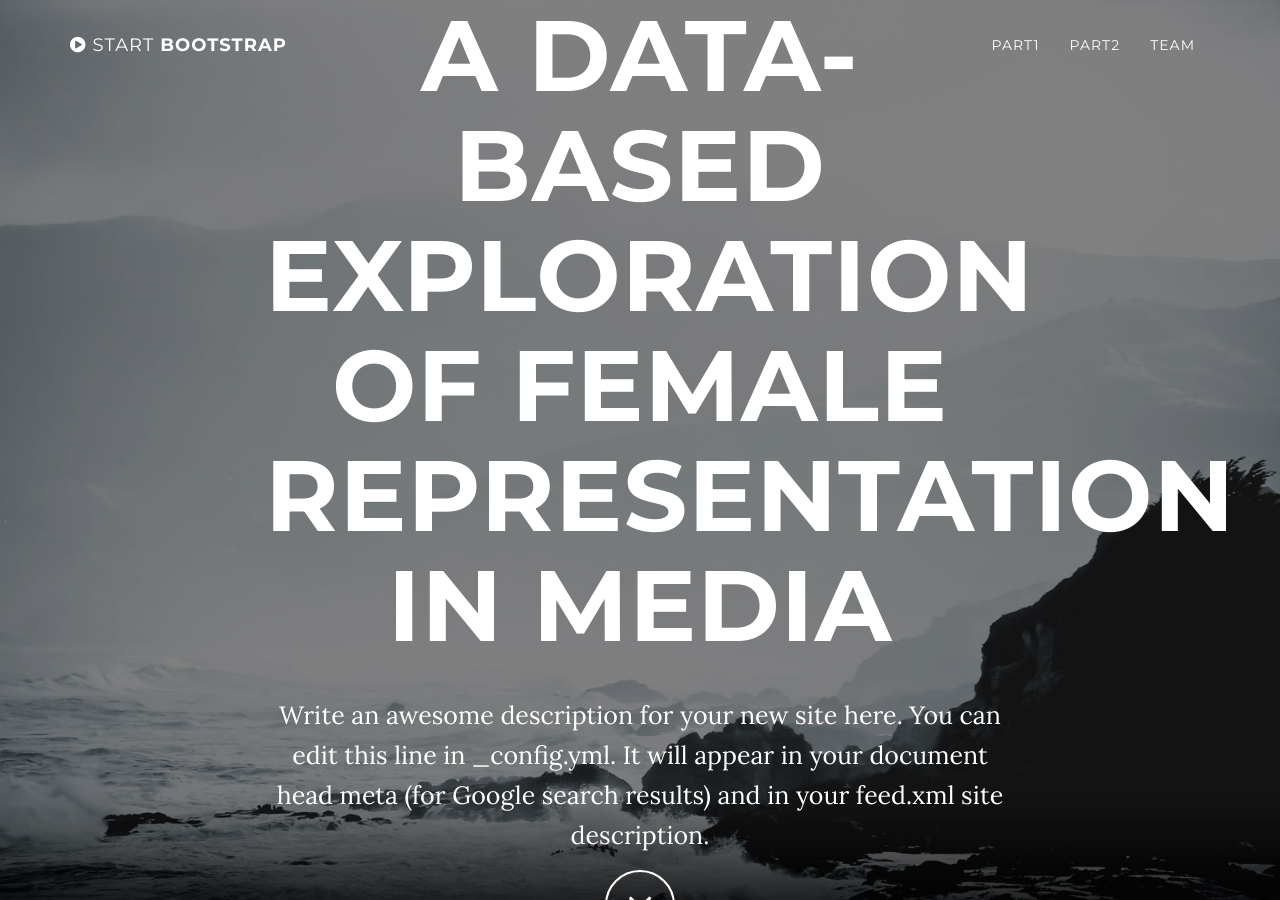
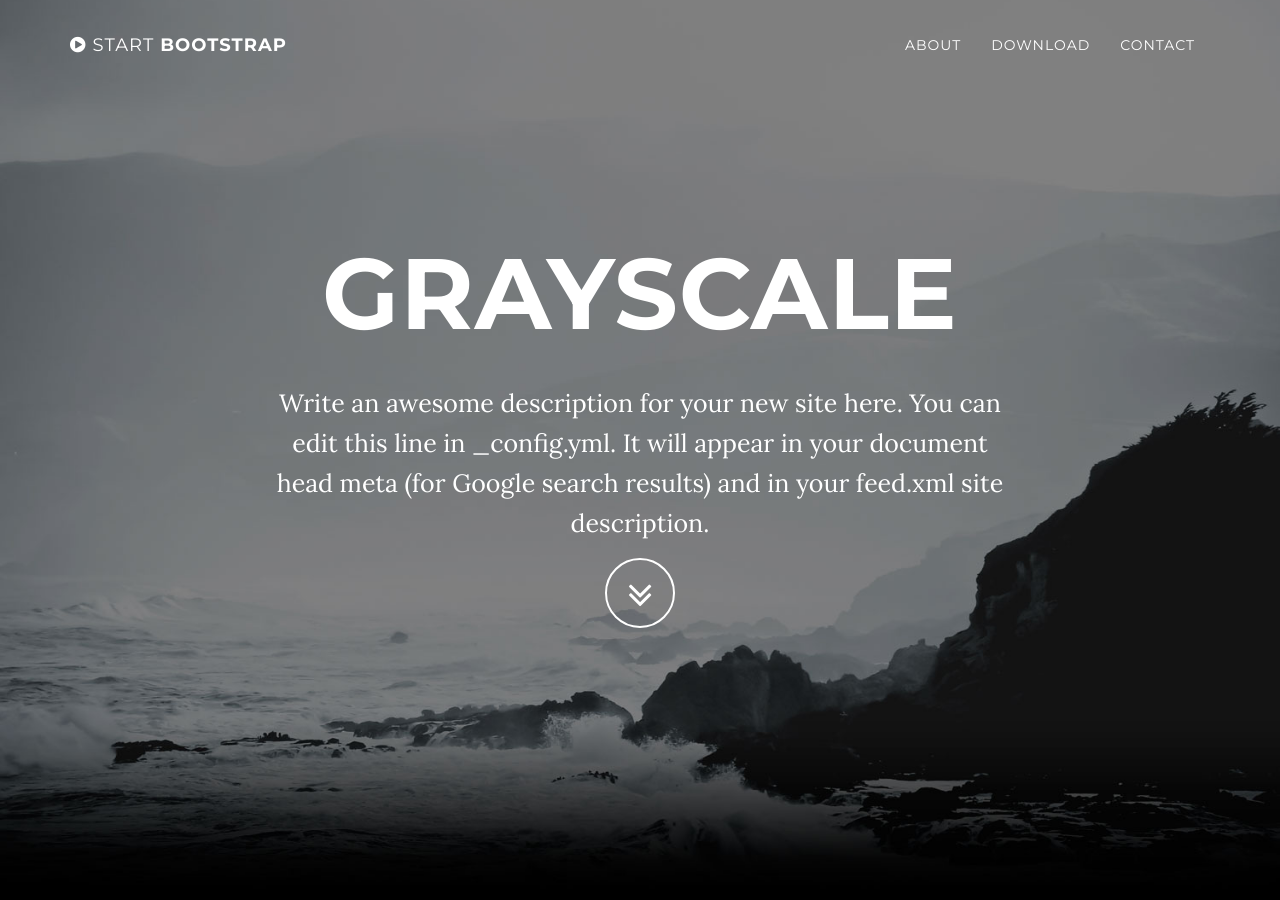
Before and after one commit to lisalrt/github.io-data_story, a Jekyll site: the page built from index.html, in a window 1280 px wide and 900 px high. Built offline with Jekyll 4.4.1, drawn with Linux system fonts in a browser that asks for light colours; some of the changed text lies outside the part shown.

Commit message:
Start from 0

```diff
--- a/_config.yml
+++ b/_config.yml
@@ -1,11 +1,12 @@
 # Site settings
-title: A data-based exploration of female representation in media
-url: https://lisalrt.github.io/females-in-media/
+title: Grayscale
+email: your-email@domain.com
+url: https://example.github.io
 description: "Write an awesome description for your new site here. You can edit this line in _config.yml. It will appear in your document head meta (for Google search results) and in your feed.xml site description."
 
 # Color settings (hex-codes without the leading hash-tag)
 color:
-  primary-dark: '#d3d3d3'
+  primary-dark: '#000000'
   links: '#219ab3'
 
 # Footer settings
--- a/_includes/part1.html
+++ b/_includes/about.html
@@ -1,5 +1,5 @@
     <!-- About Section -->
-    <section id="part1" class="container content-section text-center">
+    <section id="about" class="container content-section text-center">
         <div class="row">
             <div class="col-lg-8 col-lg-offset-2">
                 <h2>About Grayscale</h2>
--- a/_includes/team.html
+++ b/_includes/contact.html
@@ -1,5 +1,5 @@
     <!-- Contact Section -->
-    <section id="team" class="container content-section text-center">
+    <section id="contact" class="container content-section text-center">
         <div class="row">
             <div class="col-lg-8 col-lg-offset-2">
                 <h2>Contact</h2>
--- a/_includes/part2.html
+++ b/_includes/download.html
@@ -1,5 +1,5 @@
     <!-- Download Section -->
-    <section id="part2" class="content-section text-center">
+    <section id="download" class="content-section text-center">
         <div class="download-section">
             <div class="container">
                 <div class="col-lg-8 col-lg-offset-2">
--- a/_includes/nav.html
+++ b/_includes/nav.html
@@ -18,13 +18,13 @@
                         <a href="#page-top"></a>
                     </li>
                     <li>
-                        <a class="page-scroll" href="#part1">Part1</a>
+                        <a class="page-scroll" href="#about">About</a>
                     </li>
                     <li>
-                        <a class="page-scroll" href="#Part2">Part2</a>
+                        <a class="page-scroll" href="#download">Download</a>
                     </li>
                     <li>
-                        <a class="page-scroll" href="#team">Team</a>
+                        <a class="page-scroll" href="#contact">Contact</a>
                     </li>
                 </ul>
             </div>
--- a/_layouts/default.html
+++ b/_layouts/default.html
@@ -4,9 +4,9 @@
     <body id="page-top" data-spy="scroll" data-target=".navbar-fixed-top">
     {% include nav.html %}
     {% include header.html %}
-    {% include part1.html %}
-    {% include part2.html %}
-    {% include team.html %}
+    {% include about.html %}
+    {% include download.html %}
+    {% include contact.html %}
     {% include map.html %}
     {% include footer.html %}
     {% include js.html %}
```
